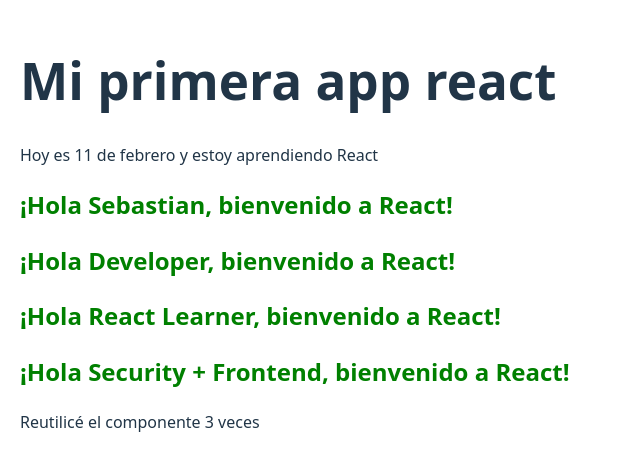
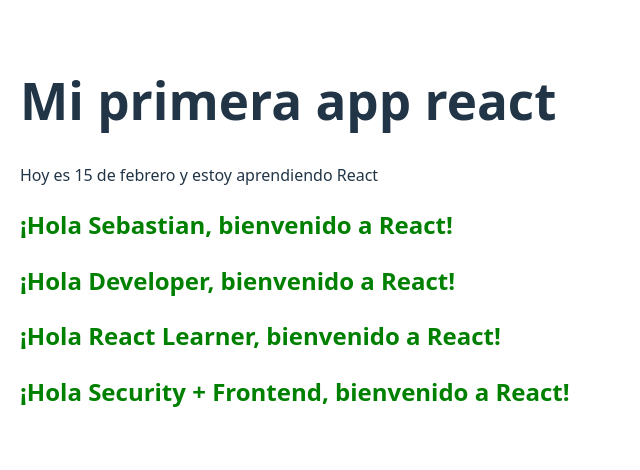
Before and after one commit to sebastianp22/Learning-Code, a React (Vite) app in the folder Proyecto-React/primer-componente/: page / in a window 1280 px wide. Shown: the part 166-636 px from the top of the page, without its empty margins (0-640 px from the left). Built offline with nearby package versions, Linux system fonts and the light colour scheme.

Commit message:
feat(day-2): controlar datos desde el padre usando objeto

```diff
--- a/Proyecto-React/primer-componente/src/App.jsx
+++ b/Proyecto-React/primer-componente/src/App.jsx
@@ -1,25 +1,27 @@
 // Mi primer componente en React
 function Saludo({ nombre }) {
   return (
-    <h2 style={{ color: 'green' }}>
-      ¡Hola {nombre}, bienvenido a React!
-      </h2>
+    <h2 style={{ color: "green" }}>¡Hola {nombre}, bienvenido a React!</h2>
   );
 }
 
 // Componente principal de la aplicación
 function App() {
+  const usuarioPrincipal = {
+    nombre: "Sebastian",
+    rol: "Admin",
+  };
+
   return (
-    <div style ={{ padding: '20px' }}>
+    <div style={{ padding: "20px" }}>
       <h1>Mi primera app react</h1>
-      <p>Hoy es 11 de febrero y estoy aprendiendo React</p>
+      <p>Hoy es 15 de febrero y estoy aprendiendo React</p>
 
-      <Saludo nombre="Sebastian" />
-      <Saludo nombre="Developer"/>
-      <Saludo nombre="React Learner" />
-      <Saludo nombre="Security + Frontend" />
+      <Saludo nombre={usuarioPrincipal.nombre} rol={usuarioPrincipal.rol} />
 
-      <p>Reutilicé el componente 3 veces</p>
+      <Saludo nombre="Developer" rol="User" />
+      <Saludo nombre="React Learner" rol="Student" />
+      <Saludo nombre="Security + Frontend" rol="Builder" />
     </div>
   );
 }
```
